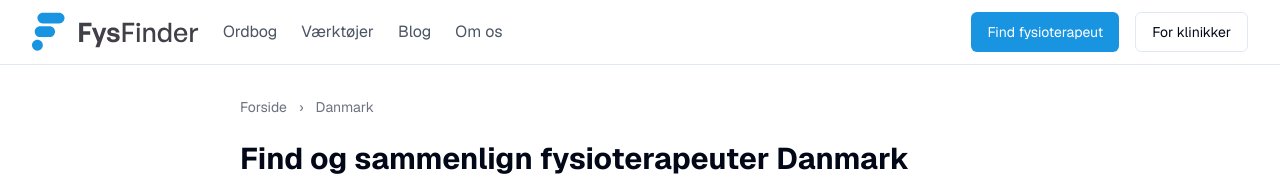
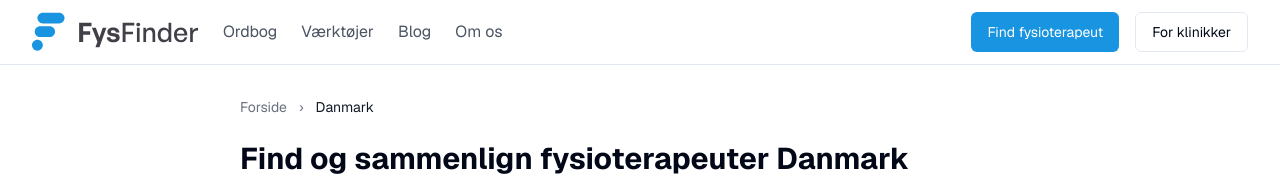
Before and after one commit to davidbograd/fysfinder-next, a Next.js app: page /find/fysioterapeut/danmark in a window 1280 px wide. Shown: the top 187 px of the page. Built offline with nearby package versions, Linux system fonts and the light colour scheme; no server answers; the database is empty.

Commit message:
fixed breadcrumb bug

```diff
--- a/src/app/find/fysioterapeut/[location]/page.tsx
+++ b/src/app/find/fysioterapeut/[location]/page.tsx
@@ -542,7 +542,13 @@ export default async function LocationPage({
           <Breadcrumbs
             items={[
               { text: "Forside", link: "/" },
-              { text: "Danmark", link: "/find/fysioterapeut/danmark" },
+              {
+                text: "Danmark",
+                // Only make it a link if we're on a specialty page
+                ...(resolvedParams.specialty && {
+                  link: "/find/fysioterapeut/danmark",
+                }),
+              },
               ...(specialtyName ? [{ text: specialtyName }] : []),
             ]}
           />
@@ -639,7 +645,10 @@ export default async function LocationPage({
     { text: "Forside", link: "/" },
     {
       text: isOnline ? "Online" : data.city.bynavn,
-      link: `/find/fysioterapeut/${resolvedParams.location}`,
+      // Only make it a link if we're on a specialty page
+      ...(resolvedParams.specialty && {
+        link: `/find/fysioterapeut/${resolvedParams.location}`,
+      }),
     },
     ...(specialtyName ? [{ text: specialtyName }] : []),
   ];
```
